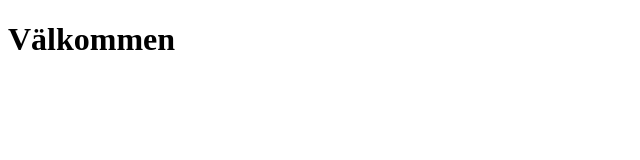
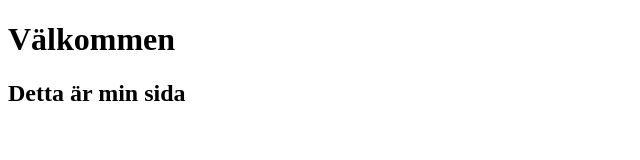
Before and after one commit to zocom-christoffer-wallenberg/fluffy-goggles, a plain HTML site: page index.html in a window 1280 px wide. Shown: the whole page, without its empty margins (0-640 px from the left). Drawn offline with Linux system fonts and the light colour scheme.

Commit message:
Update index.html

```diff
--- a/index.html
+++ b/index.html
@@ -8,5 +8,6 @@
 </head>
 <body>
     <h1>Välkommen</h1>
+    <h2>Detta är min sida</h2>
 </body>
 </html>
```
